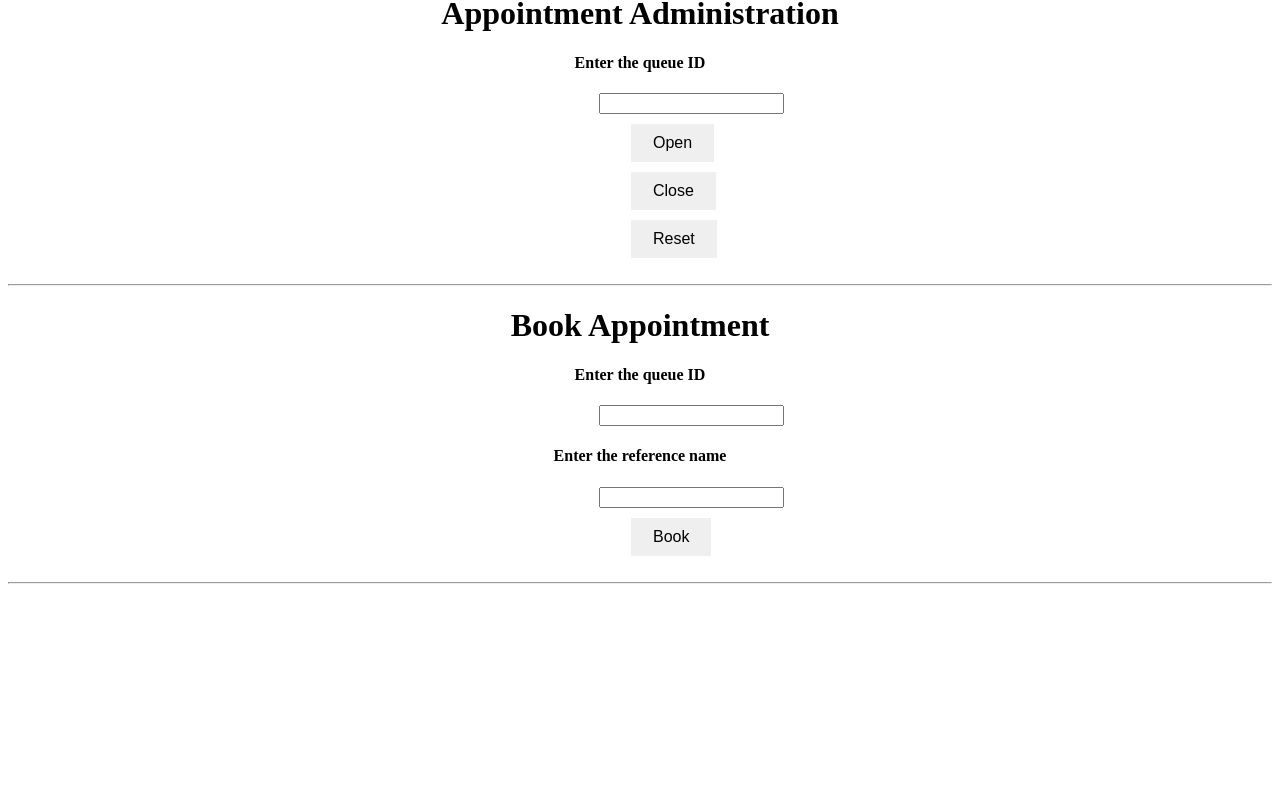
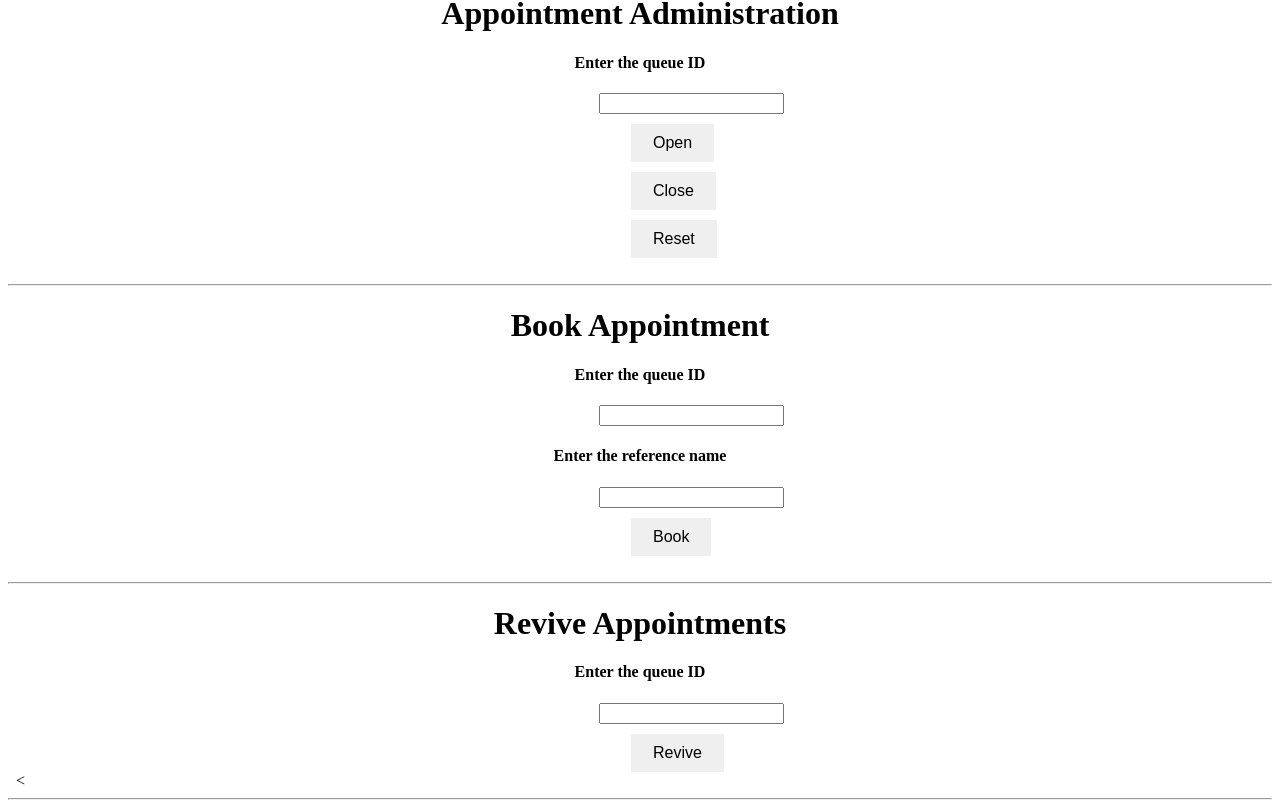
Before and after one commit to dev-saini/EasyWait-in-Angular-4, an Angular app: page / in a window 1280 px wide. Shown: the part 1969-2777 px from the top of the page. Before the commit the page ends 2561 px from the top, so only its background shows below. Built offline with nearby package versions, Linux system fonts and the light colour scheme; what ngx-cookie-service would draw is missing.

Commit message:
EasyWait

```diff
--- a/src/app/app.component.html
+++ b/src/app/app.component.html
@@ -18,3 +18,5 @@
 <hr>
 <app-book-appointment></app-book-appointment>
 <hr>
+<app-revive-appointments></app-revive-appointments>
+<hr>
--- a/src/app/app.module.ts
+++ b/src/app/app.module.ts
@@ -15,6 +15,7 @@ import { ResetQueuePositionComponent } from './reset-queue-position/reset-queue-
 import { QueueCurrentStateComponent } from './queue-current-state/queue-current-state.component';
 import { AppointmentAdministrationComponent } from './appointment-administration/appointment-administration.component';
 import { BookAppointmentComponent } from './book-appointment/book-appointment.component';
+import { ReviveAppointmentsComponent } from './revive-appointments/revive-appointments.component';
 
 @NgModule({
   declarations: [
@@ -28,7 +29,8 @@ import { BookAppointmentComponent } from './book-appointment/book-appointment.co
     ResetQueuePositionComponent,
     QueueCurrentStateComponent,
     AppointmentAdministrationComponent,
-    BookAppointmentComponent
+    BookAppointmentComponent,
+    ReviveAppointmentsComponent
   ],
   imports: [
     BrowserModule,
--- /dev/null
+++ b/src/app/revive-appointments/revive-appointments.component.css
@@ -0,0 +1,20 @@
+input{
+	text-align: center;
+    margin-left: 583px;
+}
+
+button {
+    border: none;
+    padding: 10px 22px;
+    text-align: center;
+    text-decoration: none;
+    display: inline-block;
+    font-size: 16px;
+    margin-left: 615px;
+    margin-top: 10px;
+}
+
+label {
+        margin-left: 583px;
+        text-align: center;
+}
--- /dev/null
+++ b/src/app/revive-appointments/revive-appointments.component.html
@@ -0,0 +1,22 @@
+<h1 align="center">Revive Appointments</h1>
+
+<body>
+
+	<h4 align="center"> Enter the queue ID</h4>
+	<input type="text" [(ngModel)] = "queue_id"/>	<br>
+
+	<button (click)="onClick()">Revive</button>	<br>
+
+	<<!--<div>
+	<ul *ngFor = 'let detail2 of appointments'>
+			<li *ngFor = 'let detail3 of detail2'>
+
+				{{detail3.reference}}
+
+			</li>
+	</ul>
+	</div> -->
+
+	<label id='revive'> </label>
+
+</body>
--- /dev/null
+++ b/src/app/revive-appointments/revive-appointments.component.ts
@@ -0,0 +1,67 @@
+import { Component, OnInit } from '@angular/core';
+import { HttpClient, HttpHeaders } from '@angular/common/http';
+import { Response } from '@angular/http';
+import { CookieService } from 'ngx-cookie-service';
+
+@Component({
+  selector: 'app-revive-appointments',
+  templateUrl: './revive-appointments.component.html',
+  styleUrls: ['./revive-appointments.component.css']
+})
+export class ReviveAppointmentsComponent implements OnInit {
+
+  private url = 'http://52.24.120.4:8001/api/queue/';
+	queue_id: string;
+	status: string;
+	appointments: string;
+	name: string;
+
+
+  	constructor(private http : HttpClient, private cookieService : CookieService) { }
+
+  ngOnInit() {
+  }
+
+  onClick() {
+  		this.getJSON();
+  	}
+
+  	getJSON() {
+
+			 this.http.get(this.url + this.queue_id + '/appointment', {
+
+		          headers: new HttpHeaders()
+		          .set('Authorization', 'Bearer ' + this.cookieService.get('sign_up_token'))
+
+		        })
+				.subscribe((response: Response) => {
+
+					console.log(response);
+					this.appointments = response['appointments'];
+					this.status = this.appointments[0];
+					this.name = this.status['reference'];
+
+					this.displayResult();
+
+		  		}, (error: Response) => {
+
+		        if(error.status == 401)
+		          alert('Please Log-In to continue');
+		      	else if(error.status == 404)
+		      		alert('Requested Queue could not be found');
+		      	else if(error.status == 403)
+		      		alert('Appointments CLosed');
+
+		      });
+
+  	}
+
+  	displayResult() {
+
+  		var label = document.getElementById('revive');
+
+  		label.innerHTML = 'Status: ' + this.name;
+  	}
+
+
+}
```
Also changed, not shown: 1 other file (tests, documents, lock files or other folders).
